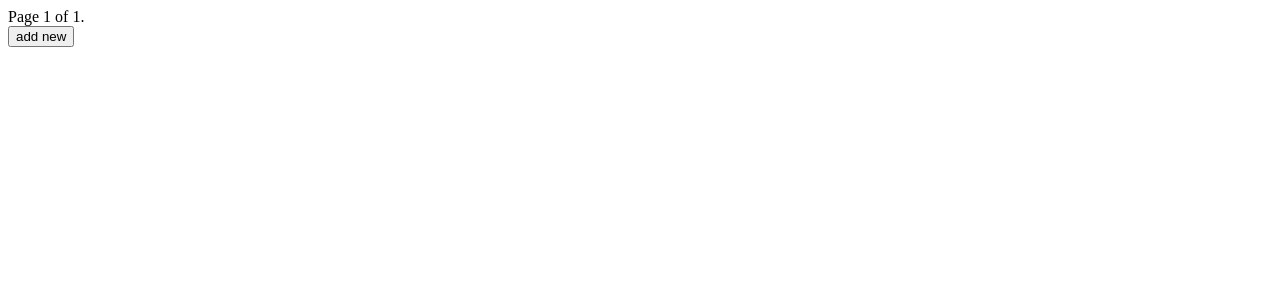
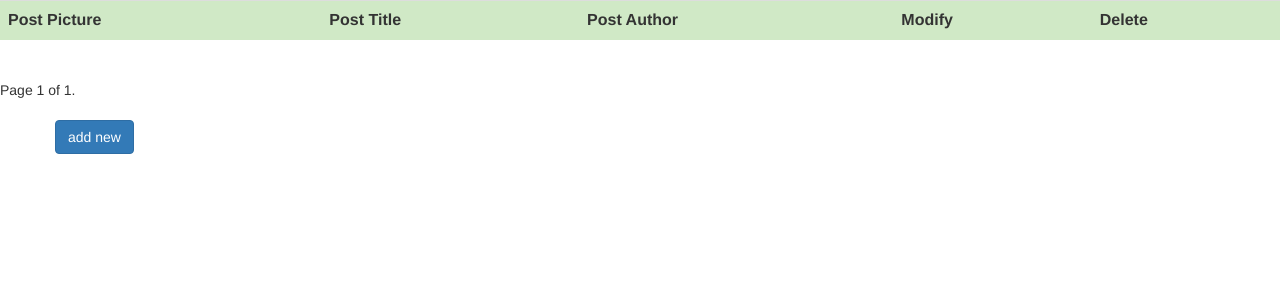
Before and after one commit to NadaBayoumy/DjangoPythonBlog, a Django app: page /1/ in a window 1280 px wide. Shown: the top 300 px of the page. Run offline with Django 3.2, Linux system fonts and the light colour scheme; the visitor is signed in with stand-in values (Sample User, id 1); data that the repository does not hold is empty; parts of the project's set-up code (start-up, migrations or seed data) failed here and were passed over; some libraries are stand-ins or nearby versions.

Commit message:
updating html files _ alem _

```diff
--- a/Blog/BlogApp/templates/BlogApp/posts.html
+++ b/Blog/BlogApp/templates/BlogApp/posts.html
@@ -7,23 +7,53 @@
 
         </title>
     </head>
+    <meta name="viewport" content="width=device-width, initial-scale=1">
+    <link rel="stylesheet" type="text/css" href="https://maxcdn.bootstrapcdn.com/bootstrap/3.3.7/css/bootstrap.min.css" />
+    <link rel="stylesheet" type="text/css" href="{% static '/css/bootstrap-theme.min.css' %}" />
+    <link rel="stylesheet" type="text/css" href="{% static '/css/posts-style.css' %}"
     <body>
-        {% for post in posts %}
-            <a href="{{post.id}}"><img src="{{base_url}}{{post.postPic.url}}" width="20" height="20" /></a>
-            <a href="{{post.id}}">{{post.postTitle}}</a>
-                {% if post|equal:user_id == True %}
-                    <button onclick="location.href='{{post.id}}/modify_post'">modify</button>
-                    <button onclick="location.href='{{post.id}}/delete_post'">delete</button>
-                {% endif %}
-            <hr />
-        {% endfor %}
+        <table class="table table-hover">
+            <tr class="success">
+                <th>
+                    Post Picture
+                </th>
+                <th>
+                    Post Title
+                </th>
+                <th>
+                    Post Author
+                </th>
+                <th>
+                    Modify
+                </th>
+                <th>
+                    Delete
+                </th>
+            </tr>
 
-
-         <!-- pagination starts here  -->
+            {% for post in posts %}
+                <tr>
+                    <td>
+                        {% if post.postPic %}
+                            <a href="{{post.id}}"><img class="post-pic" src="{{base_url}}{{post.postPic.url}}" /></a>
+                        {% endif %}
+                    </td>
+                    <td><a href="{{post.id}}">{{post.postTitle}}</a></td>
+                    <td><p>{{post.userID.first_name}} {{post.userID.last_name}}</p></td>
+                    {% if post|equal:user_id == True %}
+                        <!--<td><a href='{{post.id}}/modify_post'><img src="{% static 'img/edit.png' %}" width="20" height="20" /></a></td>
+                        <td><a href='{{post.id}}/delete_post'><img src="{% static '/img/delete.png' %}" width="20" height="20" /></a></td>-->
+                        <td><a href="{{post.id}}/modify_post"><span class="glyphicon glyphicon-edit"></span></a></td>
+                        <td><a href="{{post.id}}/modify_post"><span class="glyphicon glyphicon-remove" style="color: red;"></span></a></td>
+                    {% endif %}
+                </tr>
+            {% endfor %}
+        </table>
+        <!-- pagination starts here  -->
         <div class="pagination">
             <span class="step-links">
                 {% if posts.has_previous %}
-                    <a href="?page={{ posts.previous_page_number }}">previous</a>
+                    <a class="btn btn-danger" href="?page={{ posts.previous_page_number }}">previous</a>
                 {% endif %}
 
                 <span class="current">
@@ -31,13 +61,20 @@
                 </span>
 
                 {% if posts.has_next %}
-                    <a href="?page={{ posts.next_page_number }}">next</a>
+                    <a class="btn btn-success" href="?page={{ posts.next_page_number }}">next</a>
                 {% endif %}
             </span>
         </div>
         <!-- pagination ends here -->
-
-
-        <button onclick="location.href='new_post'">add new</button>
+        {% if user.is_authenticated %}
+            <div class="container">
+                <div class="row">
+                        <button class="btn btn-primary" onclick="location.href='new_post'">add new</button>
+                </div>
+            </div>
+        {% endif %}
+        <script src="{% static 'css/bootstrap/js/bootstrap.min.js' %}">
+        </script>
+        <script src="https://ajax.googleapis.com/ajax/libs/jquery/3.1.1/jquery.min.js"></script>
     </body>
 </html>
```
Also changed, not shown: Blog/BlogApp/templates/BlogApp/new_post.html (+27 -3 lines), Blog/BlogApp/templates/BlogApp/post.html (+11 -20 lines), Blog/BlogApp/templates/BlogApp/user_home.html (+11 -4 lines).
